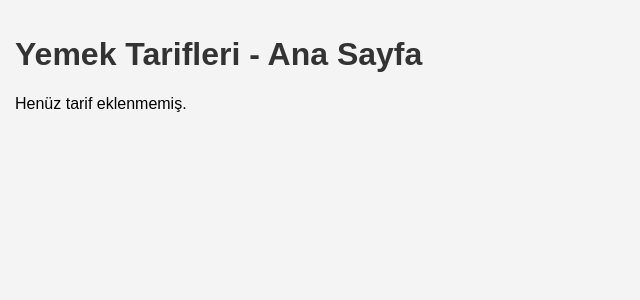
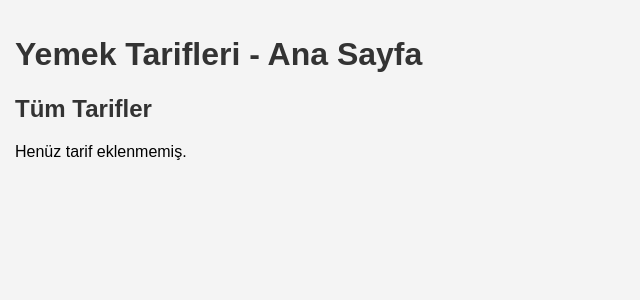
Before and after one commit to metincd/YemekTarifleri, a Django app: template yemek_tarifleri/yemek_tarifleri/templates/home.html in a window 1280 px wide. Shown: the part 70-370 px from the top of the page, without its empty margins (0-640 px from the left). Run offline with Django 4.2, Linux system fonts and the light colour scheme; the template is opened without the code that fills it, so the values that code supplies are empty.

```diff
--- a/yemek_tarifleri/yemek_tarifleri/templates/home.html
+++ b/yemek_tarifleri/yemek_tarifleri/templates/home.html
@@ -2,6 +2,7 @@
 
 {% block content %}
 <h1>Yemek Tarifleri - Ana Sayfa</h1>
+<h2>Tüm Tarifler</h2>
 <div class="recipes">
   {% for recipe in recipes %}
     <div class="recipe">
```
